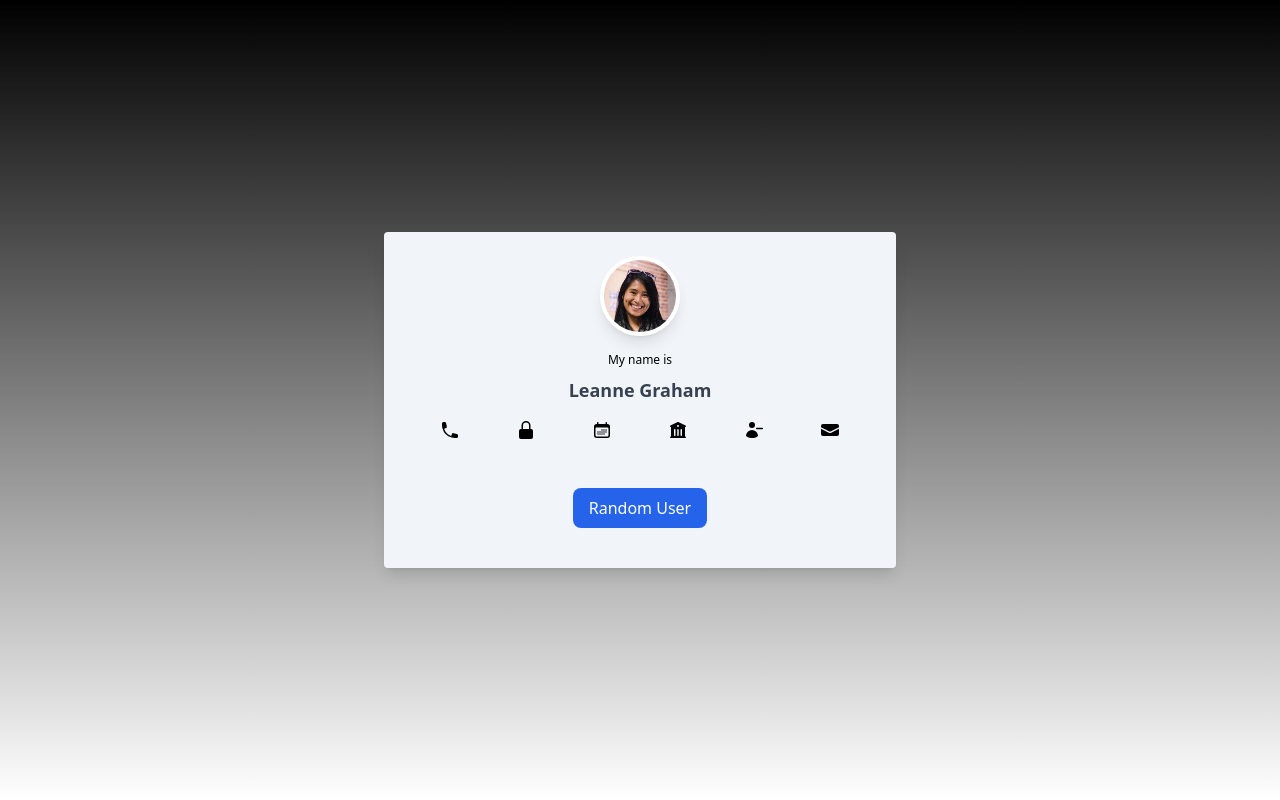
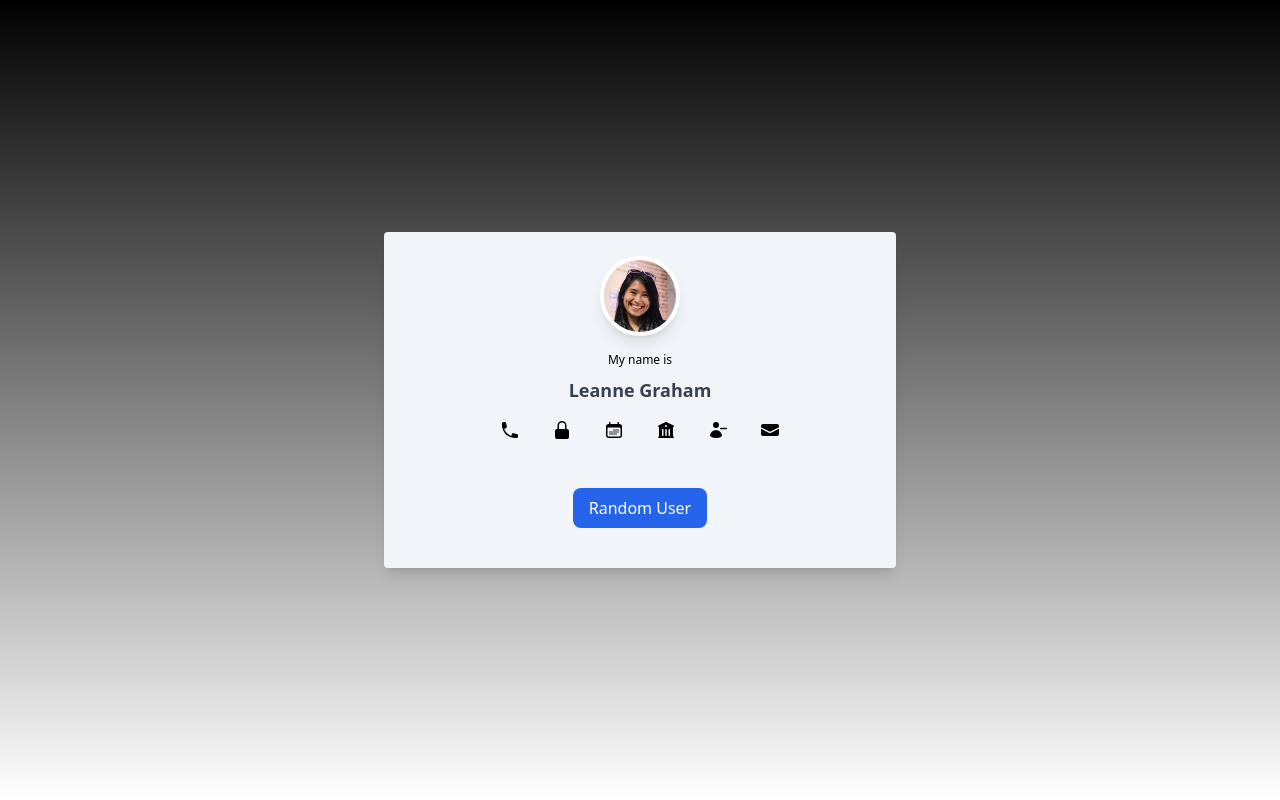
Before and after one commit to zarifa1401/Random-assignment, a website: page index.html in a window 1280 px wide. Drawn offline with Linux system fonts and the light colour scheme.

Commit message:
changed style

```diff
--- a/index.html
+++ b/index.html
@@ -19,7 +19,7 @@
         <p id="text2" class="text-gray-700 hover:text-white font-bold text-lg text-center">
          Zarifa Rahmani
         </p>
-        <div class="flex justify-between px-2 py-4">
+        <div class="flex justify-center md:gap-8 gap-4 px-2 py-4">
           <svg id="phone" xmlns="http://www.w3.org/2000/svg" viewBox="0 0 20 20" fill="currentColor" class="w-5 h-5">
             <path fill-rule="evenodd" d="M2 3.5A1.5 1.5 0 013.5 2h1.148a1.5 1.5 0 011.465 1.175l.716 3.223a1.5 1.5 0 01-1.052 1.767l-.933.267c-.41.117-.643.555-.48.95a11.542 11.542 0 006.254 6.254c.395.163.833-.07.95-.48l.267-.933a1.5 1.5 0 011.767-1.052l3.223.716A1.5 1.5 0 0118 15.352V16.5a1.5 1.5 0 01-1.5 1.5H15c-1.149 0-2.263-.15-3.326-.43A13.022 13.022 0 012.43 8.326 13.019 13.019 0 012 5V3.5z" clip-rule="evenodd" />
           </svg>
```
